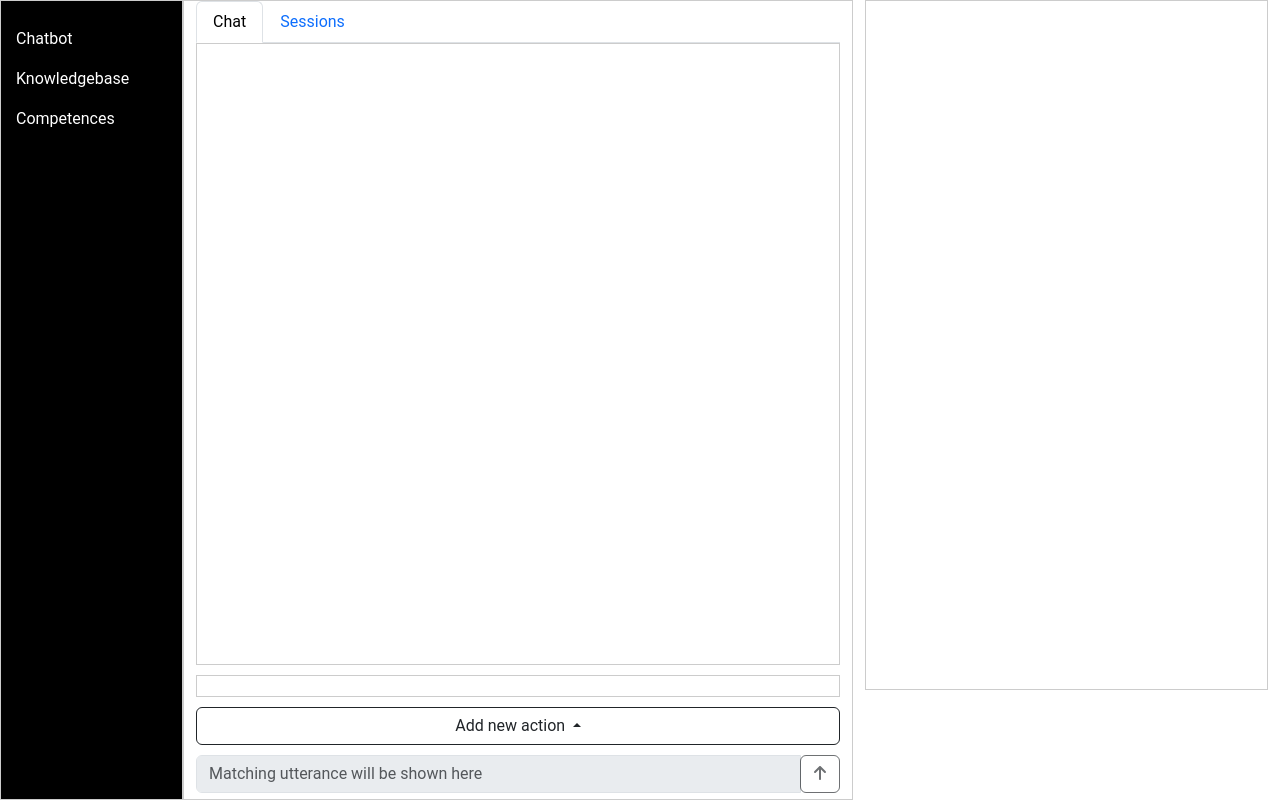
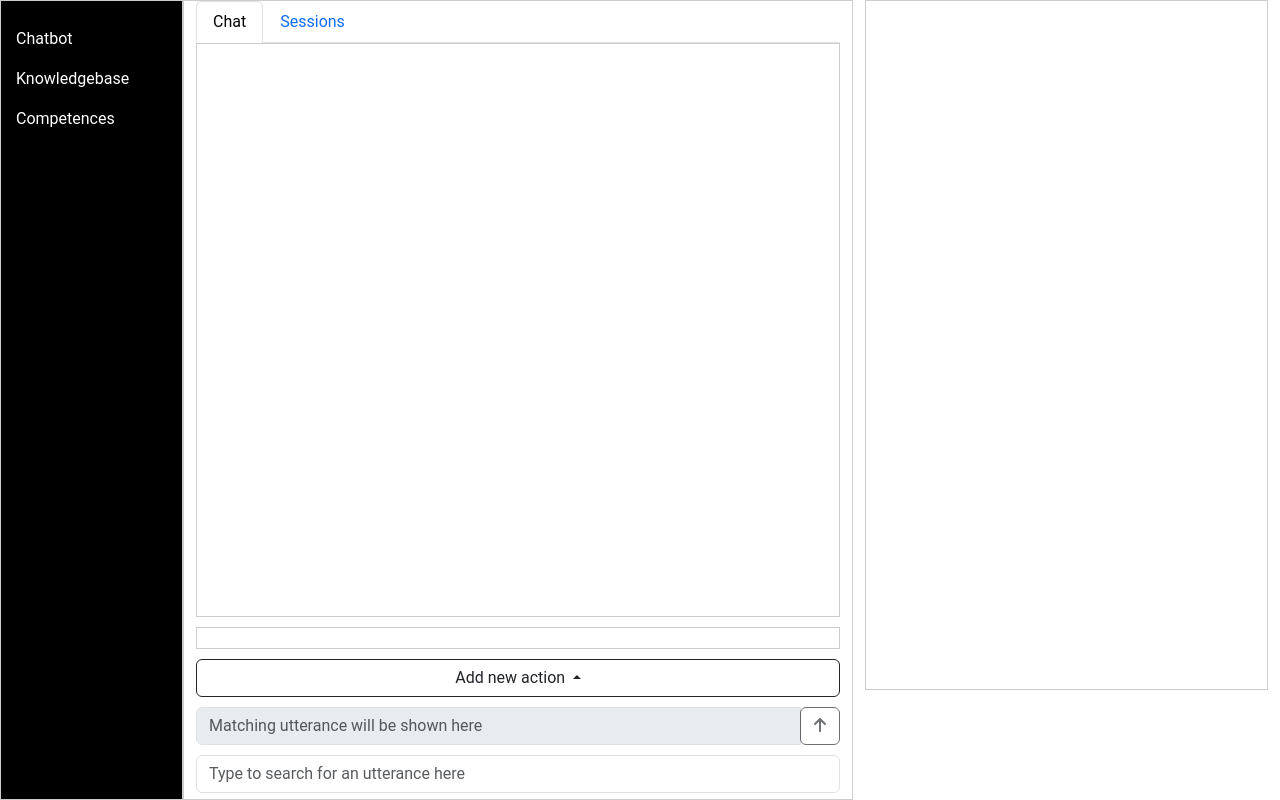
Before and after one commit to nerzid/budgie-web, a Django app: page / in a window 1280 px wide. Run offline with Django 4.2, Linux system fonts and the light colour scheme; some libraries are stand-ins or nearby versions.

Commit message:
added an experimental feature for utterance matching by free form input text

```diff
--- a/chatbot/static/js/scripts.js
+++ b/chatbot/static/js/scripts.js
@@ -163,7 +163,7 @@ $(document).ready(function () {
             updateActionsInfo(data.message);
         } else if (data.ds_action === 'EFFECTS_INFO') {
             updateEffectsInfo(data.message);
-        } else if (data.ds_action === 'SEND_UTTERANCE_BY_ACTION') {
+        } else if (data.ds_action === 'SEND_UTTERANCE_BY_ACTION' || data.ds_action === 'REQUEST_UTTERANCE_BY_STRING_MATCH') {
             document.getElementById('sendActionUtteranceInput').value = data.message;
         } else {
             // Add message to the message box
@@ -702,3 +702,36 @@ function updateSuggestedActionUtterance() {
         sendActionUtteranceInput.value = '';
     }
 }
+
+function updateSuggestedActionUtteranceByInput(){
+    const sendActionButton = document.getElementById('sendActionButton');
+    const sendActionUtteranceInput = document.getElementById('sendMessageInput');
+
+    const inputText = sendActionUtteranceInput.value
+    let message = {
+        'ds_action_by_type': '',
+        'ds_action_by': 'Joe(patient)',
+        'message': inputText,
+        'ds_action': 'REQUEST_UTTERANCE_BY_STRING_MATCH',
+        'session_id': session_id,
+        'sender_agent_id': sender_agent_id,
+        'receiver_agent_id': receiver_agent_id
+    }
+
+    fetch(url, {
+        method: 'POST',
+        mode: "cors",
+        headers: {
+            'Content-Type': 'application/json',
+            'Access-Control-Allow-Origin': '*',
+        },
+        body: JSON.stringify(message),
+    })
+        .then(response => response.json())
+        .then(data => {
+            console.log('Response from server:', data);
+        })
+        .catch(error => {
+            console.error('Error sending message:', error);
+        });
+}
--- a/chatbot/templates/chatbot/index.html
+++ b/chatbot/templates/chatbot/index.html
@@ -75,6 +75,17 @@
                                 </button>
                             </div>
                         </div>
+                        <div class="input-group">
+                            <input type="text" id="sendMessageInput" class="form-control send-message-input"
+                                   placeholder="Type to search for an utterance here" onkeydown="updateSuggestedActionUtteranceByInput()">
+{#                            <div class="input-group-append">#}
+{#                                <button class="btn btn-outline-dark send-message-button" id="sendActionButton"#}
+{#                                        onclick="sendAction()"#}
+{#                                        disabled>#}
+{#                                    <i class="fas fa-arrow-up"></i>#}
+{#                                </button>#}
+{#                            </div>#}
+                        </div>
 
                         {#                        <div class="input-group">#}
                         {#                            <input type="text" id="sendMessageInput" class="form-control send-message-input"#}
```
Lines whose indentation alone changed are shown as unchanged.
